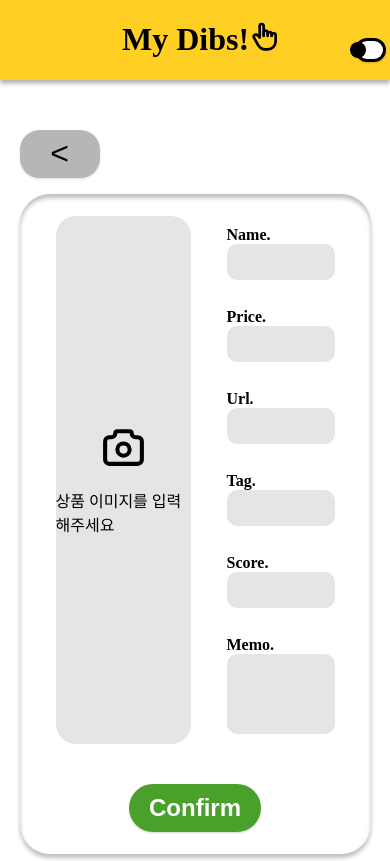
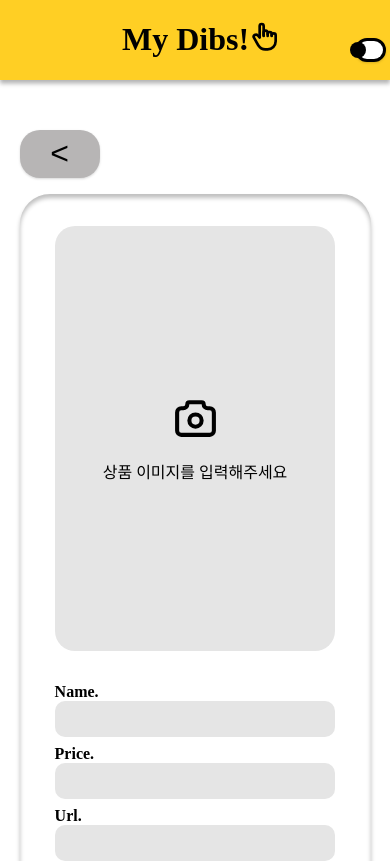
Before and after one commit to ansmeer008/my-dibs, a Next.js app: page /newItem in a window 390 px wide. Shown: the top 861 px of the page. Built offline with nearby package versions, Linux system fonts and the light colour scheme.

Commit message:
feat: apply responsive to newItem Page #1

```diff
--- a/src/pages/newItem.module.css
+++ b/src/pages/newItem.module.css
@@ -26,7 +26,8 @@
     inset 0px 4px 4px rgba(0, 0, 0, 0.25);
   border-radius: 30px;
   width: 90%;
-  height: 660px;
+  min-height: 660px;
+  height: 100%;
 }
 
 .itemContents {
@@ -50,6 +51,7 @@
   margin-right: 36px;
   border: none;
   background-color: #e5e5e5;
+  padding: 168px 48px;
 }
 
 .imgContainer > svg {
@@ -60,14 +62,6 @@
 .imgContainer > span {
   color: black;
 }
-
-/* .imgContainer > img {
-  width: 90%;
-  height: 480px;
-  object-fit: contain;
-  overflow: hidden;
-  border-radius: 20px;
-} */
 
 .textContainer {
   display: flex;
@@ -116,3 +110,24 @@
   width: 100%;
   margin-top: 40px;
 }
+
+@media (max-width: 768px) {
+  .itemContents {
+    flex-direction: column;
+  }
+
+  .imgContainer {
+    width: 80%;
+    margin-bottom: 32px;
+    margin-top: 32px;
+  }
+
+  .textContainer {
+    width: 80%;
+    margin-right: 0;
+  }
+
+  .buttonContainer {
+    margin-bottom: 16px;
+  }
+}
```
